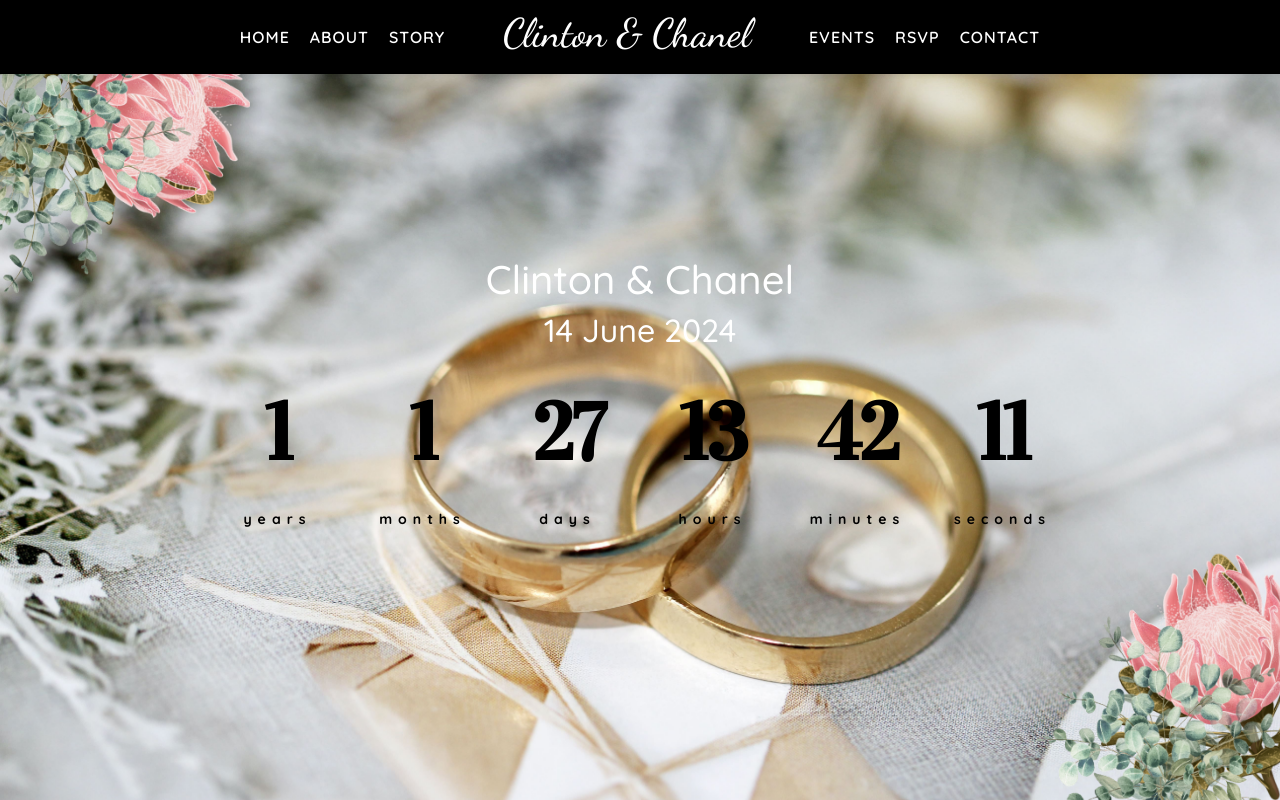
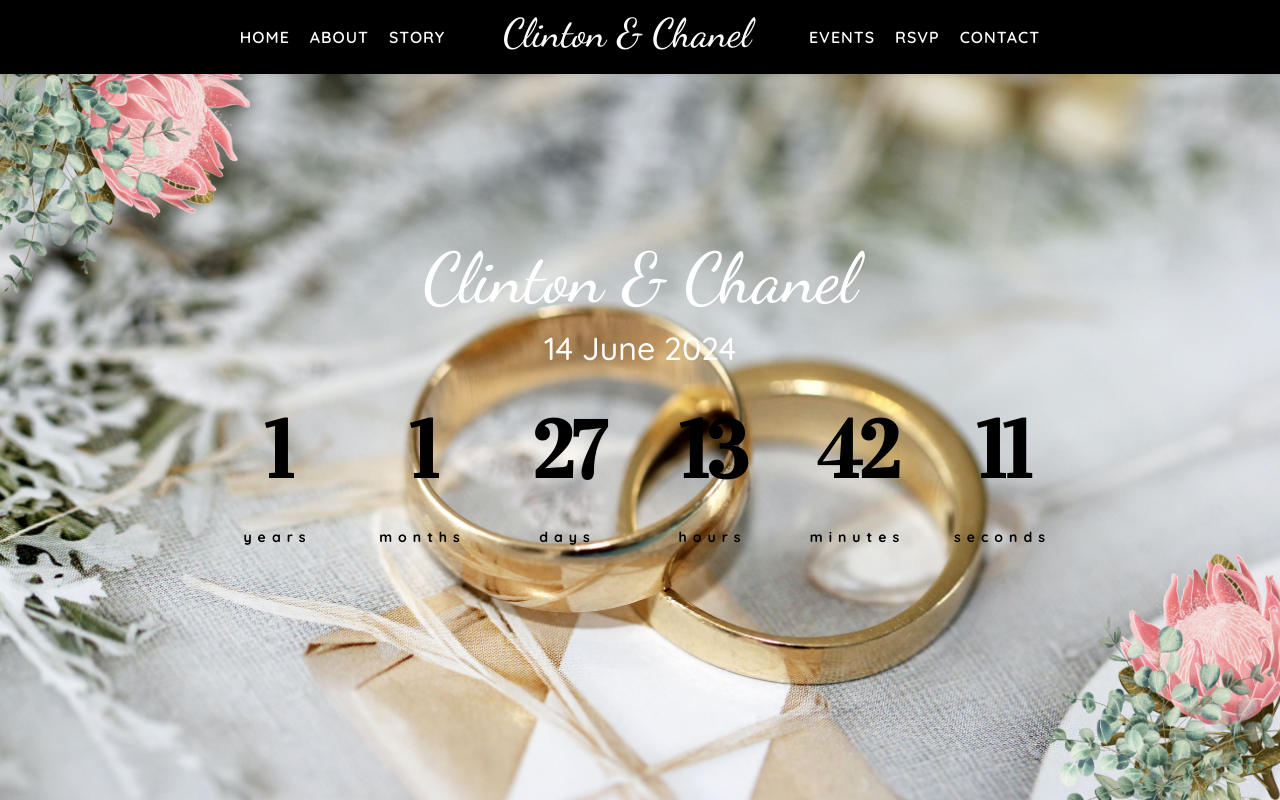
Before and after one commit to ZeroRex0126/weddingrsv, a Next.js app: page / in a window 1280 px wide. Shown: the top 800 px of the page. Built offline with nearby package versions, Linux system fonts and the light colour scheme.

Commit message:
update title and logo

```diff
--- a/components/homeComp/homeComp.jsx
+++ b/components/homeComp/homeComp.jsx
@@ -5,6 +5,10 @@ import TimerCard from "../timerCard/timerCard";
 import styled from "styled-components";
 
 const HomeCom = styled.div`
+  .mainTitle {
+    font-family: "Script";
+    font-size: 50px;
+  }
   .main {
     background-size: cover;
     min-height: 100vh;
@@ -26,6 +30,9 @@ const HomeCom = styled.div`
     }
 
     @media (min-width: 768px) {
+      .mainTitle {
+        font-size: 70px;
+      }
       .homeContent {
         position: absolute;
         // left: 0;
@@ -51,7 +58,7 @@ const HomeComp = ({ webSiteSetting, remainingTime }) => {
       >
         <div className="homeContent">
           <div>
-            <h1>{webSiteSetting.title}</h1>
+            <h1 className="mainTitle">{webSiteSetting.title}</h1>
             <h2>
               {`${date.getDate()} ${
                 monthsLargeName[date.getMonth()]
```
Also changed, not shown: public/webContent/X-I-Ting-logo.png.
